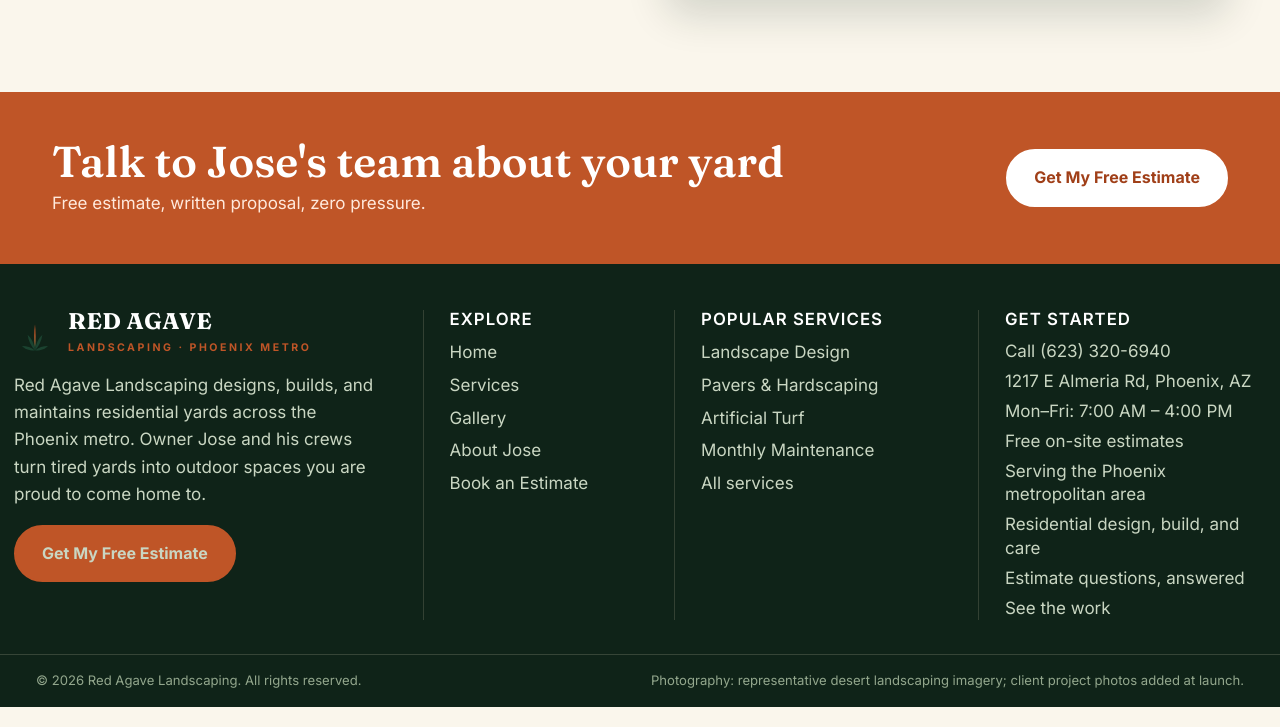
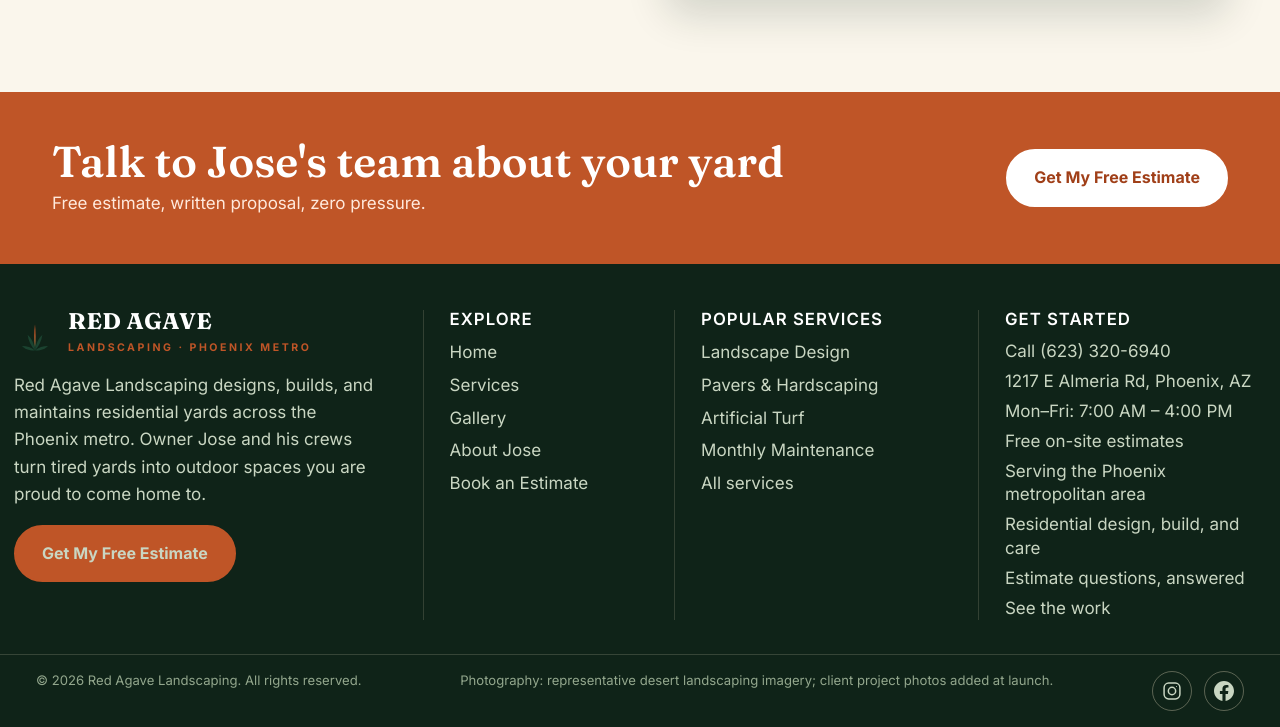
Before and after one commit to Nanadoum81/red-agave-landscaping, a plain HTML site: page about.html in a window 1280 px wide. Shown: the part 2532-3259 px from the top of the page. Drawn offline with Linux system fonts and the light colour scheme; a script that the page names is missing.

Commit message:
Footer: add Instagram + Facebook icon links to bottom bar on all pages

```diff
--- a/about.html
+++ b/about.html
@@ -172,6 +172,10 @@
     <div class="wrap">
       <span>© <span data-year>2026</span> Red Agave Landscaping. All rights reserved.</span>
       <span>Photography: representative desert landscaping imagery; client project photos added at launch.</span>
+      <div class="footer-social">
+        <a href="https://www.instagram.com/redagavelandscapingaz/" target="_blank" rel="noopener" aria-label="Red Agave Landscaping on Instagram"><svg viewBox="0 0 24 24" fill="none" stroke="currentColor" stroke-width="1.8" stroke-linecap="round" stroke-linejoin="round" aria-hidden="true" focusable="false"><rect x="2.5" y="2.5" width="19" height="19" rx="5.5"/><circle cx="12" cy="12" r="4.4"/><circle cx="17.4" cy="6.6" r="0.6" fill="currentColor" stroke="none"/></svg></a>
+        <a href="https://www.facebook.com/RedAgaveLandscaping" target="_blank" rel="noopener" aria-label="Red Agave Landscaping on Facebook"><svg viewBox="0 0 24 24" fill="currentColor" aria-hidden="true" focusable="false"><path d="M24 12.073c0-6.627-5.373-12-12-12s-12 5.373-12 12c0 5.99 4.388 10.954 10.125 11.854v-8.385H7.078v-3.47h3.047V9.43c0-3.007 1.792-4.669 4.533-4.669 1.312 0 2.686.235 2.686.235v2.953H15.83c-1.491 0-1.956.925-1.956 1.874v2.25h3.328l-.532 3.47h-2.796v8.385C19.612 23.027 24 18.062 24 12.073z"/></svg></a>
+      </div>
     </div>
   </div>
 </footer>
--- a/assets/styles.css
+++ b/assets/styles.css
@@ -368,3 +368,9 @@ p{margin:0 0 1em}
 @media (max-width:760px){
   .site-footer .wrap{padding-left:12px;padding-right:12px}
 }
+
+/* Footer social links 2026-11-02: Instagram + Facebook icons, bottom bar */
+.footer-social{display:flex;gap:12px;align-items:center}
+.footer-social a{display:inline-flex;align-items:center;justify-content:center;width:40px;height:40px;border:1px solid rgba(233,220,192,.35);border-radius:50%;color:#c9d6c2;transition:background .2s ease,color .2s ease,border-color .2s ease}
+.footer-social a:hover{background:#bf5527;border-color:#bf5527;color:#fff;text-decoration:none}
+.footer-social svg{width:20px;height:20px;display:block}
```
Also changed, not shown: book.html (+4 -0 lines), gallery.html (+4 -0 lines), index.html (+4 -0 lines), services.html (+4 -0 lines).
